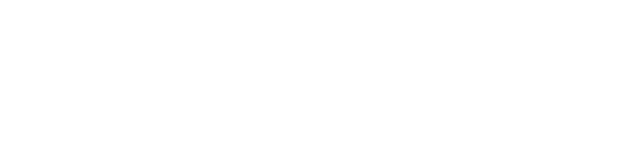
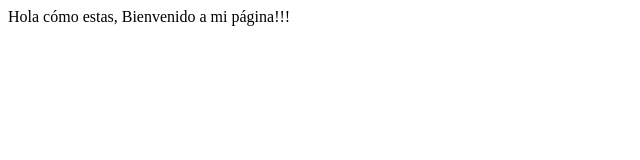
Before and after one commit to EdisonRincon/Sesion13, a plain HTML site: page index.html in a window 1280 px wide. Shown: the whole page, without its empty margins (0-640 px from the left). Drawn offline with Linux system fonts and the light colour scheme.

Commit message:
Modif index.html

```diff
--- a/index.html
+++ b/index.html
@@ -11,6 +11,7 @@
         //Declarar
         function saludo(){
             console.log("Hola como estás, Bienvenido!!!");
+            document.write("Hola cómo estas, Bienvenido a mi página!!!");
         }
         //Lamar función
         saludo();
```
